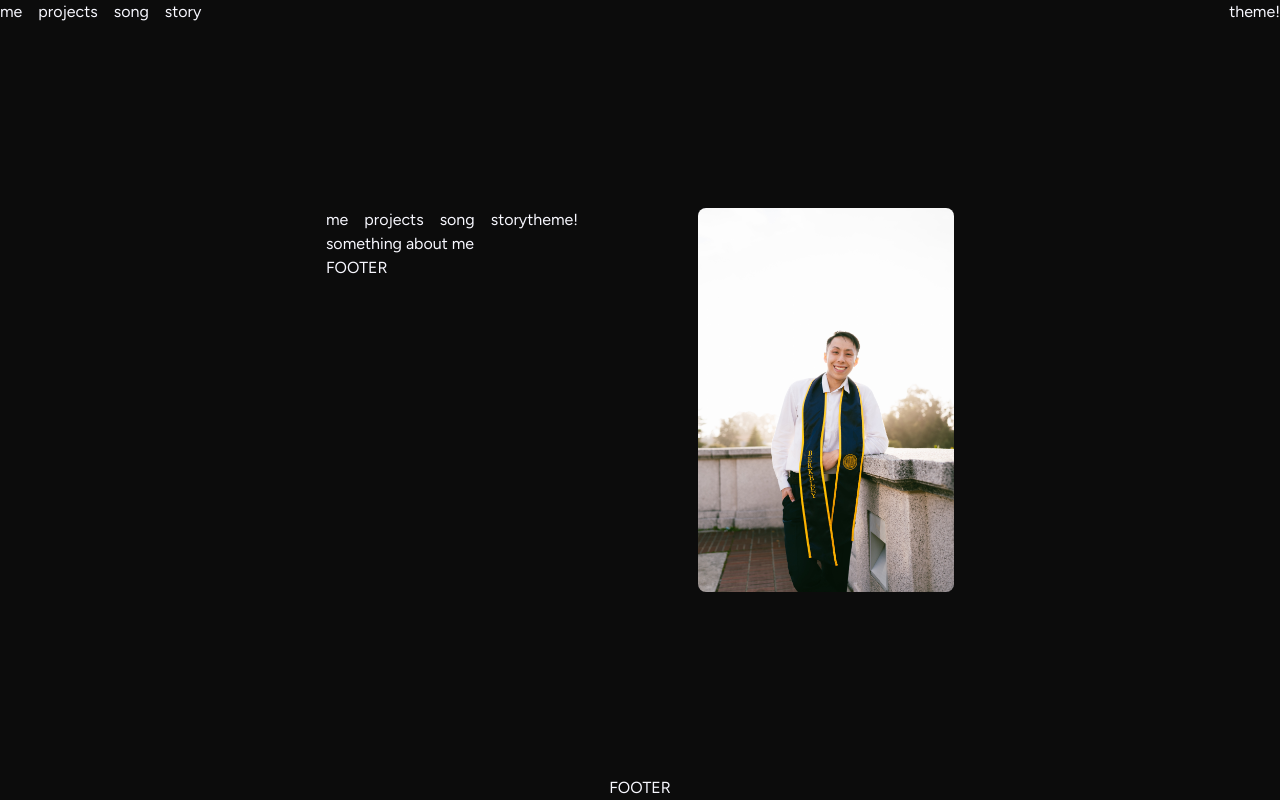
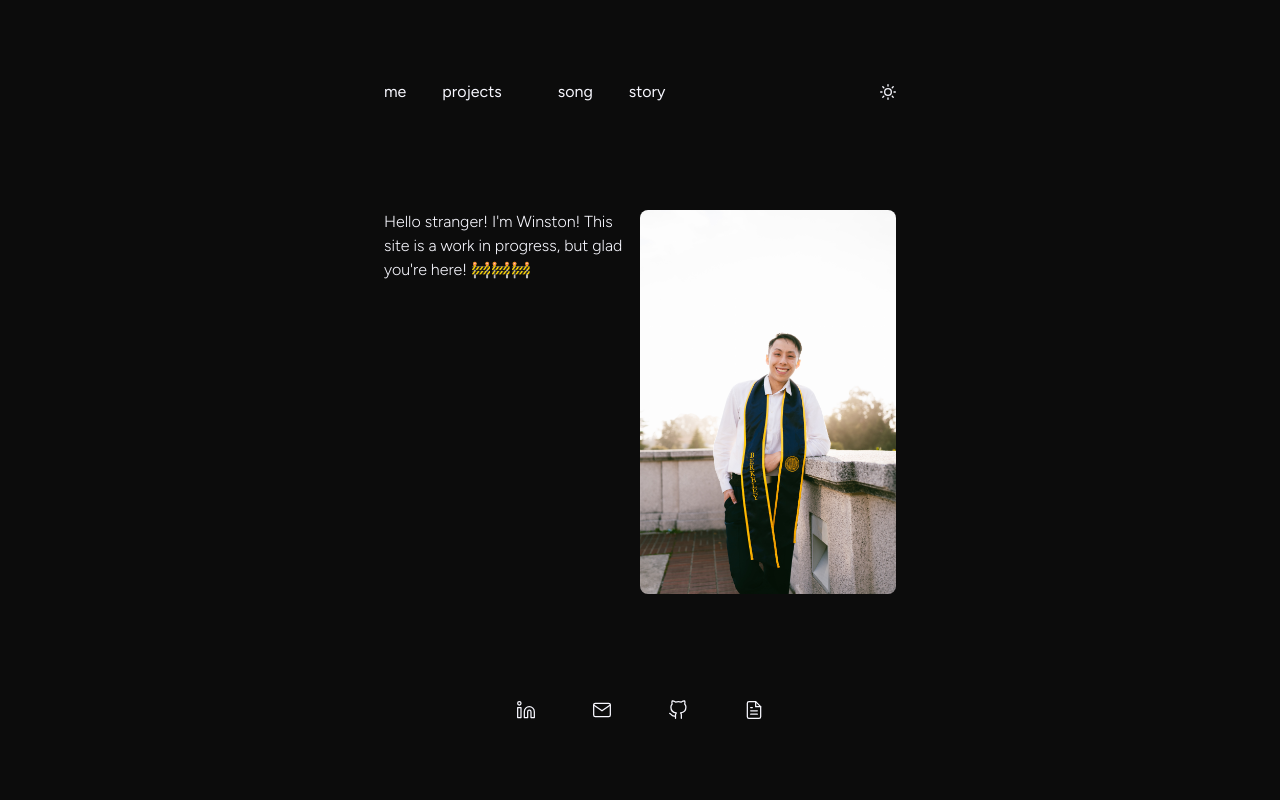
Before and after one commit to winston-edwin-chiong/personal-website, a Next.js app: page / in a window 1280 px wide. Built offline with nearby package versions, Linux system fonts and the light colour scheme.

Commit message:
as good amount of CSS changes

```diff
--- a/package.json
+++ b/package.json
@@ -10,10 +10,11 @@
   },
   "dependencies": {
     "clsx": "^2.1.1",
-    "next": "15.2.2",
+    "next": "^15.2.4",
     "next-themes": "^0.4.6",
     "react": "^19.0.0",
     "react-dom": "^19.0.0",
+    "react-icons": "^5.5.0",
     "tailwind-merge": "^3.0.2"
   },
   "devDependencies": {
--- a/src/app/layout.tsx
+++ b/src/app/layout.tsx
@@ -1,9 +1,9 @@
 import type { Metadata } from "next";
 import { Figtree } from "next/font/google";
 import "./globals.css";
-import { Header, Footer } from "@/components";
 import { ThemeProvider } from "@/components/theme-provider";
 import { cn } from "@/lib/utils";
+import { Footer, Header } from "@/components";
 
 const figtree = Figtree({
   variable: "--font-figtree",
@@ -33,10 +33,14 @@ export default function RootLayout({
           enableSystem
           disableTransitionOnChange
         >
-          <main className="flex h-screen flex-col items-center justify-center">
-            <Header />
-            <div className="flex-grow">{children}</div>
-            <Footer />
+          <main className="flex h-screen flex-col items-center p-5 lg:p-15 xl:p-20">
+            <div className="flex h-full w-[80vw] flex-col sm:w-[65vw] md:w-[55vw] lg:w-[50vw] xl:w-[40vw]">
+              <Header />
+              <div className="my-10 flex flex-grow flex-col items-center sm:my-8 md:my-6 md:justify-center">
+                {children}
+              </div>
+              <Footer />
+            </div>
           </main>
         </ThemeProvider>
       </body>
--- /dev/null
+++ b/src/app/not-found.tsx
@@ -0,0 +1,3 @@
+export default function NotFound() {
+  return <div>{"There's nothing here!"}</div>;
+}
--- a/src/app/page.tsx
+++ b/src/app/page.tsx
@@ -1,19 +1,26 @@
+"use client";
+
 import Image from "next/image";
 import me from "../assets/images/me.jpg";
-import { Footer, Header } from "@/components";
+import me2 from "../assets/images/me2.jpg";
+import { useTheme } from "next-themes";
 
 export default function Home() {
+  const { theme } = useTheme();
+
   return (
-    <div className="flex h-full w-200 items-center justify-center">
-      <div className="flex gap-30">
-        <div className="flex flex-col">
-          <Header />
-          <div>something about me</div>
-          <Footer />
+    <div className="grid-rows-auto grid grid-cols-1 gap-4 lg:grid-cols-2 lg:gap-0">
+      <div className="order-2 lg:order-1">
+        <div className="font-light">
+          {
+            "Hello stranger! I'm Winston! \
+            This site is a work in progress, but glad you're here! 🚧🚧🚧"
+          }
         </div>
-        <div className="aspect-auto w-[20vw]">
+      </div>
+      <div className="order-1 mx-15 aspect-auto lg:order-2 lg:mx-0">
         <Image
-            src={me}
+          src={theme === "light" ? me2 : me}
           className="rounded-lg"
           alt="a picture of winston!"
           placeholder="blur"
@@ -21,6 +28,5 @@ export default function Home() {
         />
       </div>
     </div>
-    </div>
   );
 }
--- a/src/components/footer.tsx
+++ b/src/components/footer.tsx
@@ -1,7 +1,30 @@
+import Link from "next/link";
+import { FiLinkedin, FiGithub, FiMail, FiFileText } from "react-icons/fi";
 export default function Footer() {
-    return (
-        <div>
-        FOOTER
-        </div>
-    );
+  return (
+    <div className="flex items-center justify-center gap-4">
+      <Link
+        href="https://www.linkedin.com/in/winstonechiong/"
+        target="_blank"
+        className="mx-5 transition-colors duration-200 ease-in-out hover:text-[#0077B5]"
+      >
+        <FiLinkedin strokeWidth={1.5} size={20} />
+      </Link>
+      <FiMail strokeWidth={1.5} className="mx-5" size={20} />
+      <Link
+        href="https://www.github.com/winston-edwin-chiong"
+        target="_blank"
+        className="mx-5 transition-colors duration-200 ease-in-out hover:text-slate-500"
+      >
+        <FiGithub strokeWidth={1.5} size={20} />
+      </Link>
+      <Link
+        href="/assets/resume.pdf"
+        target="_blank"
+        className="mx-5 transition-colors duration-200 ease-in-out hover:text-red-400"
+      >
+        <FiFileText strokeWidth={1.5} size={20} />
+      </Link>
+    </div>
+  );
 }
--- a/src/components/header.tsx
+++ b/src/components/header.tsx
@@ -2,13 +2,26 @@ import Link from "next/link";
 import ThemeToggle from "./theme-toggle";
 
 export default function Header() {
+  const links = [
+    { href: "/", label: "Me" },
+    { href: "/projects", label: "Projects" },
+    { href: "/song", label: "Song" },
+    { href: "/story", label: "Story" },
+  ];
+  const lastLinkIdx = links.length - 1;
+
   return (
-    <header className="flex h-max w-full justify-between">
-      <div className="flex space-x-4 lowercase">
-        <Link href="/">Me</Link>
-        <Link href="/projects">Projects</Link>
-        <Link href="/song">Song</Link>
-        <Link href="/story">Story</Link>
+    <header className="flex h-max w-full items-center justify-between">
+      <div className="flex gap-4 lowercase">
+        {links.map((link, i) => (
+          <Link
+            key={link.label}
+            href={link.href}
+            className={`${i == 0 || i == lastLinkIdx ? "" : "mx-5"} decoration-lime-500 decoration-2 underline-offset-4 transition-colors duration-200 ease-in-out hover:underline`}
+          >
+            {link.label}
+          </Link>
+        ))}
       </div>
       <ThemeToggle />
     </header>
--- a/src/components/theme-toggle.tsx
+++ b/src/components/theme-toggle.tsx
@@ -1,14 +1,20 @@
 "use client";
 
 import { useTheme } from "next-themes";
+import { FiSun, FiMoon } from "react-icons/fi";
 
 export default function ThemeToggle() {
   const { theme, setTheme } = useTheme();
   return (
     <div>
-      <button onClick={() => setTheme(theme === "dark" ? "light" : "dark")}>
-        theme!
-      </button>
+      <FiMoon
+        className={`${theme === "dark" ? "hidden" : "block"}`}
+        onClick={() => setTheme(theme === "dark" ? "light" : "dark")}
+      />
+      <FiSun
+        className={`${theme === "dark" ? "block" : "hidden"}`}
+        onClick={() => setTheme(theme === "dark" ? "light" : "dark")}
+      />
     </div>
   );
 }
```
Also changed, not shown: 2 other files (tests, documents, lock files or other folders). Lines whose indentation alone changed are shown as unchanged.
